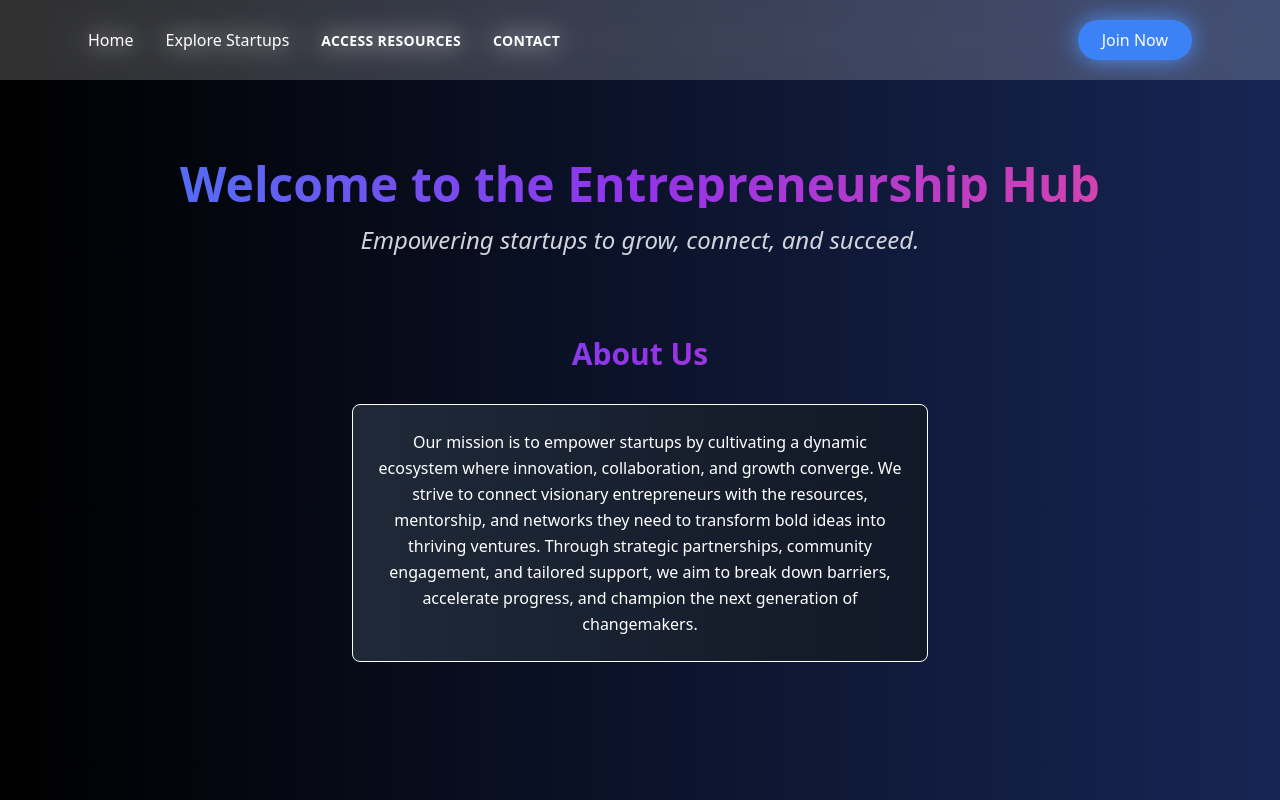
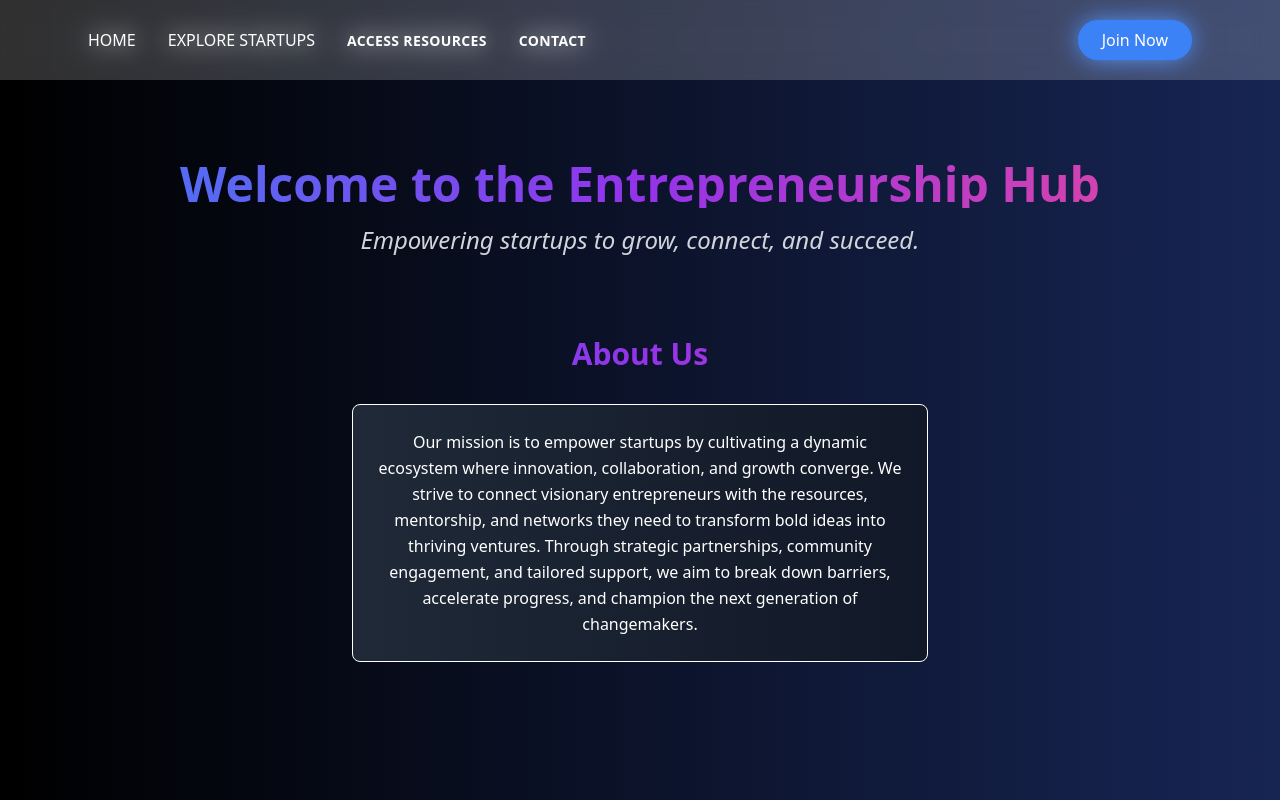
Before and after one commit to ShamalamaDD/hungry-panda, a React (Vite) app in the folder frontend/: page / in a window 1280 px wide. Shown: the top 800 px of the page. Built offline with nearby package versions, Linux system fonts and the light colour scheme.

Commit message:
chore : Link functioning
ExploreStartups.jsx Navbar funtion is now working

```diff
--- a/frontend/src/App.jsx
+++ b/frontend/src/App.jsx
@@ -10,7 +10,7 @@ export default function App() {
       <Routes>
         <Route path="/" element={<Home />} />
         <Route path="/explore" element={<ExploreStartups />} />
-        </Routes>
+      </Routes>
     </Router>
   );
 }
--- a/frontend/src/components/Navbar.jsx
+++ b/frontend/src/components/Navbar.jsx
@@ -1,12 +1,28 @@
+import { Link } from "react-router-dom";
+
 export default function Navbar() {
   return (
     <header className="fixed top-0 left-0 w-full bg-white bg-opacity-10 backdrop-blur-md text-white z-50 h-20">
       <div className="max-w-6xl mx-auto flex justify-between items-center h-full px-6">
         <ul className="flex space-x-8">
-          <li><a href="Home.jsx" className="Home">Home</a></li>
-          <li><a href="ExploreStartups.jsx" className="ExploreStartups">Explore Startups</a></li>
-          <li><a href="AccessResources.jsx" className="nav-link">Access Resources</a></li>
-          <li><a href="Contact.jsx" className="nav-link">Contact</a></li>
+          <li>
+            <Link to="/" className="Home">HOME</Link>
+          </li>
+          <li>
+            <Link to="/explore-startups" className="ExploreStartups">
+              EXPLORE STARTUPS
+            </Link>
+          </li>
+          <li>
+            <Link to="/access-resources" className="nav-link">
+              ACCESS RESOURCES
+            </Link>
+          </li>
+          <li>
+            <Link to="/contact" className="nav-link">
+              CONTACT
+            </Link>
+          </li>
         </ul>
         <button className="join-now-btn">Join Now</button>
       </div>
--- a/frontend/src/pages/ExploreStartups.jsx
+++ b/frontend/src/pages/ExploreStartups.jsx
@@ -2,7 +2,6 @@
 
 export default function ExploreStartups() {
     return (
-
-            <h1 className="text-4xl font-bold mb-8">Explore Startups</h1>
+      <h1 className="text-4xl font-bold mb-8">Explore Startups</h1>
     );
 }
```
